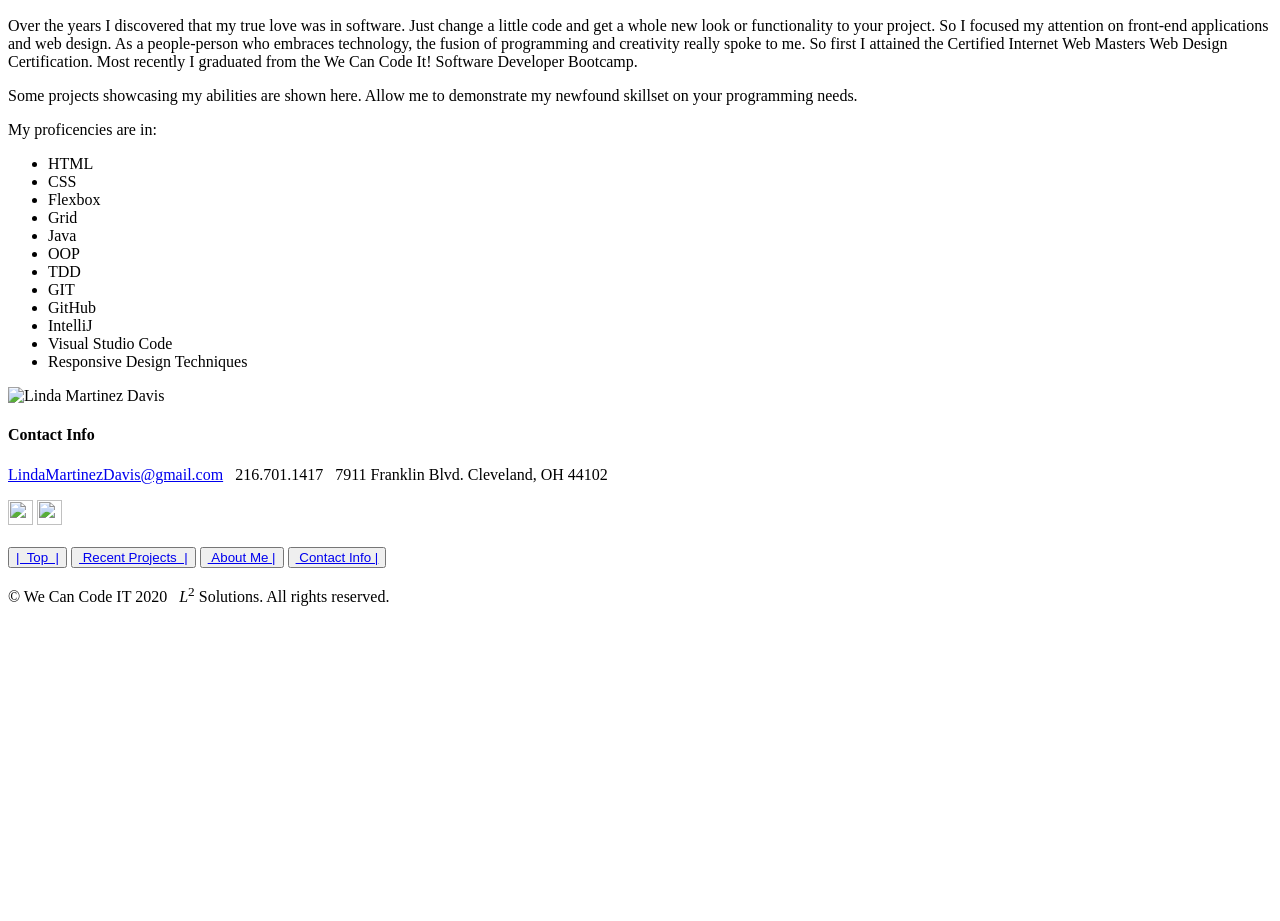
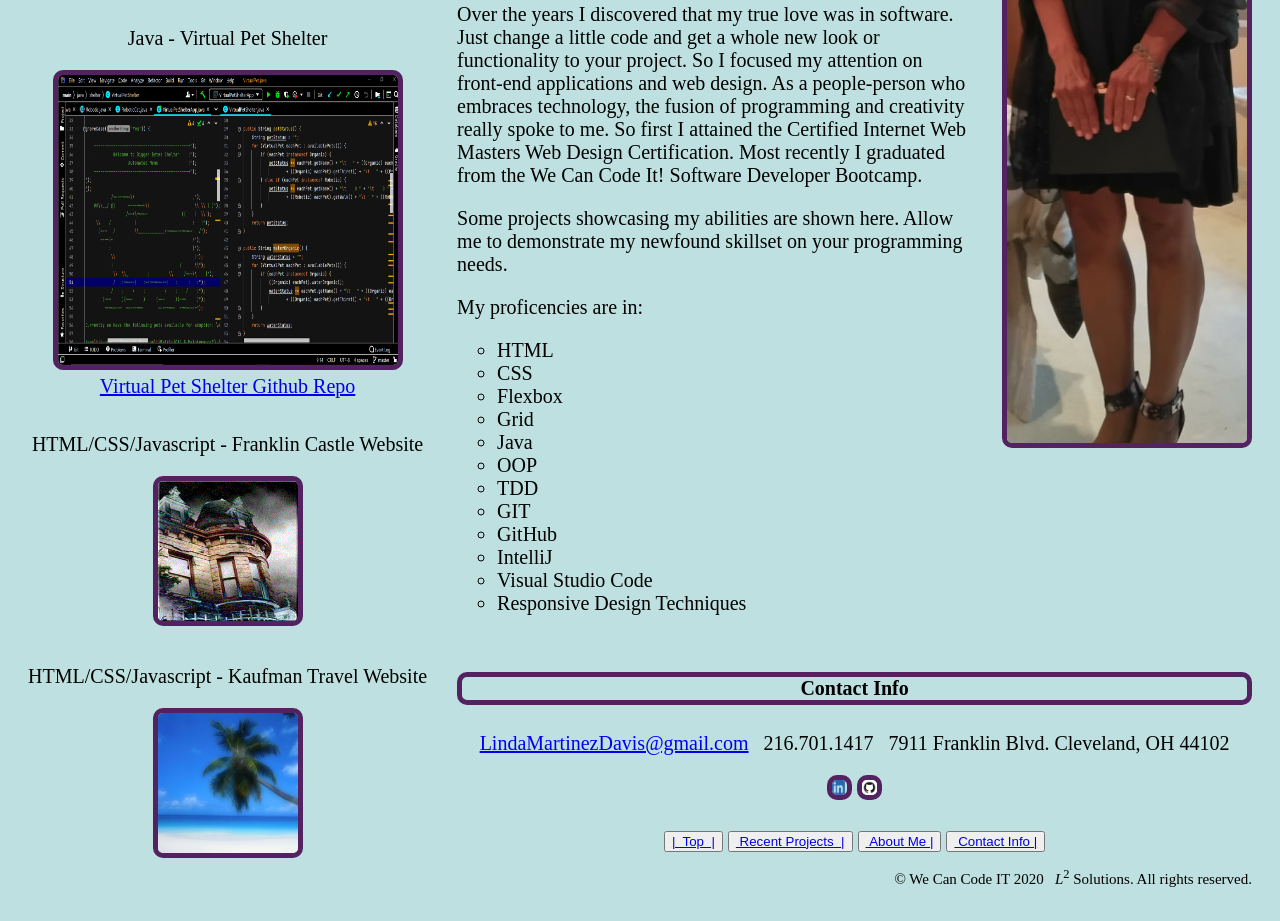
Before and after one commit to lm62davis/Portfolio, a plain HTML site: page index.html in a window 1280 px wide. Shown: the part 648-1569 px from the top of the page. Before the commit the page ends 1270 px from the top, so only its background shows below. Drawn offline with Linux system fonts and the light colour scheme.

Commit message:
Update index.html
Had to change file names.

```diff
--- a/index.html
+++ b/index.html
@@ -8,8 +8,8 @@
     <meta name="description"
         content="Portfolio showcasing my abilities in HTML, CSS, Javascript and Java. Links to my LinkedIn and GitHub profiles." />
     <meta name="robots" content="index, follow">
-    <link rel="stylesheet" href="lm62davis.github.io\css\layout.css">
-    <link rel="stylesheet" href="lm62davis.github.io\css\style.css">
+    <link rel="stylesheet" href="css\layout.css">
+    <link rel="stylesheet" href="css\style.css">
     <style>
 
     </style>
@@ -26,7 +26,7 @@
             <h3 id="projects">Recent Projects</h3>
 
             <p>Java - Fizz Buzz Qix </p>
-            <img src="lm62davis.github.io\images\FizzBuzzQix Screenshot.png" alt="FizzBuzzQix" />
+            <img src="images\FizzBuzzQix Screenshot.png" alt="FizzBuzzQix" />
             <br>
             <a href="https://github.com/2020-Winter-Cohort/module-1-week-4-fizz-buzz-qix-lite-lm62davis">Fizz Buzz Qix
                 GitHub Repo</a>
@@ -34,21 +34,21 @@
         </div>
         <div class="item3">
             <p>Java - Virtual Pet Shelter</p>
-            <img src="lm62davis.github.io\images\VirtualPetScreenshot2.png" alt="Virtual Pet Shelter" />
+            <img src="images\VirtualPetScreenshot2.png" alt="Virtual Pet Shelter" />
             <br>
             <a href="https://github.com/2020-Winter-Cohort/module-1-week-4-virtual-pet-shelter-biggerbytesshelter">Virtual
                 Pet Shelter Github Repo</a>
         </div>
         <div class="item4">
             <p>HTML/CSS/Javascript - Franklin Castle Website</p>
-            <a href="lm62davis.github.io\Franklin Castle\castle.html" target="_blank"><img
-                    src="lm62davis.github.io\images\franklincastle.gif" width="150px" height="150px"
+            <a href="Franklin Castle\castle.html" target="_blank"><img
+                    src="images\franklincastle.gif" width="150px" height="150px"
                     alt="Franklin Castle Website" /> </a>
         </div>
         <div class="item5">
             <p>HTML/CSS/Javascript - Kaufman Travel Website</p>
-            <a href="lm62davis.github.io\Kaufman Travel\kthome.htm" target="_blank">
-                <img src="lm62davis.github.io\images\beach.jpg" width="150px" height="150px"
+            <a href="Kaufman Travel\kthome.htm" target="_blank">
+                <img src="images\beach.jpg" width="150px" height="150px"
                     alt="Kaufman Travel Website" /> </a>
         </div>
         <div class="item6">
@@ -100,7 +100,7 @@
             </section>
         </div>
 
-        <div class="item7"><img src="lm62davis.github.io\images\Me.jpg" alt="Linda Martinez Davis" width="250px"
+        <div class="item7"><img src="images\Me.jpg" alt="Linda Martinez Davis" width="250px"
                 height=auto />
         </div>
 
@@ -109,9 +109,9 @@
             <p><a href="mailto:LindaMartinezDavis@gmail.com">LindaMartinezDavis@gmail.com</a> &nbsp;
                 216.701.1417 &nbsp; 7911 Franklin Blvd. Cleveland, OH 44102</p>
             <a href="https://www.linkedin.com/in/linda-martinez-davis-57457911/">
-                <img src="lm62davis.github.io\images\LI-In-Bug.png" width="25px" height="25px" /></a>
-            <a href="https://lm62davis.github.io\lm62davis.github.io">
-                <img src="lm62davis.github.io\images\GitHub-Octocat.png" width="25px" height="25px" /></a>
+                <img src="images\LI-In-Bug.png" width="25px" height="25px" /></a>
+            <a href="https://lm62davis.github.io">
+                <img src="images\GitHub-Octocat.png" width="25px" height="25px" /></a>
             <br>
             <br>
             <nav>
```
